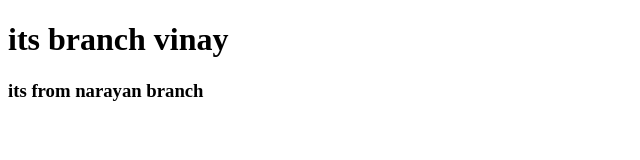
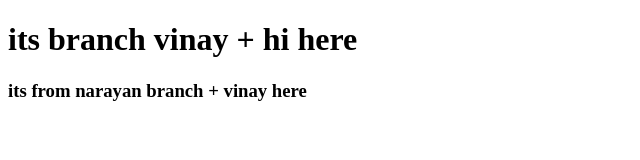
Before and after one commit to vinaykumarP16/trialone, a plain HTML site: page index.html in a window 1280 px wide. Shown: the whole page, without its empty margins (0-640 px from the left). Drawn offline with Linux system fonts and the light colour scheme.

Commit message:
for naryan conflict

```diff
--- a/index.html
+++ b/index.html
@@ -7,7 +7,7 @@
     <title>Document</title>
 </head>
 <body>
-    <h1>its branch vinay</h1>
-    <h3>its from narayan branch</h3>
+    <h1>its branch vinay + hi here</h1>
+    <h3>its from narayan branch + vinay here </h3>
 </body>
 </html>
```
